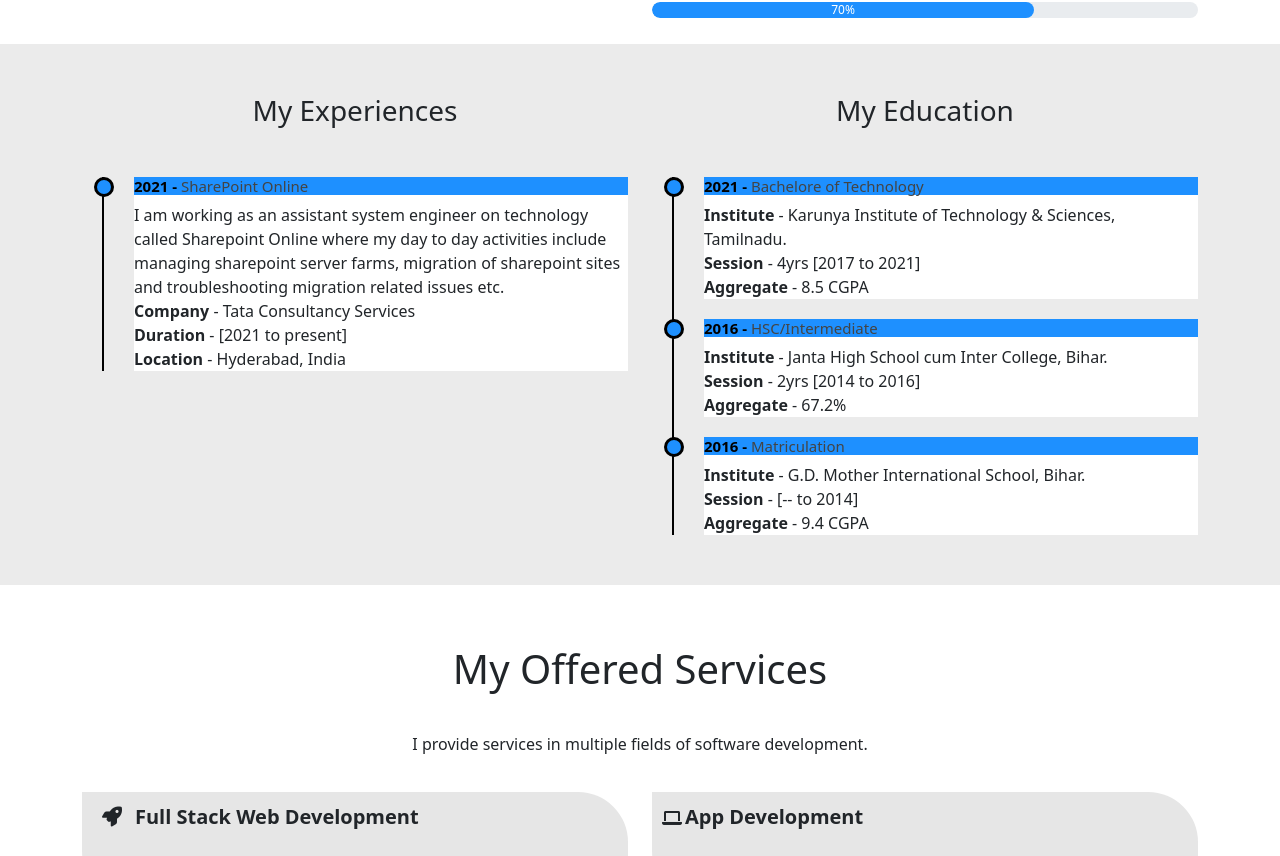
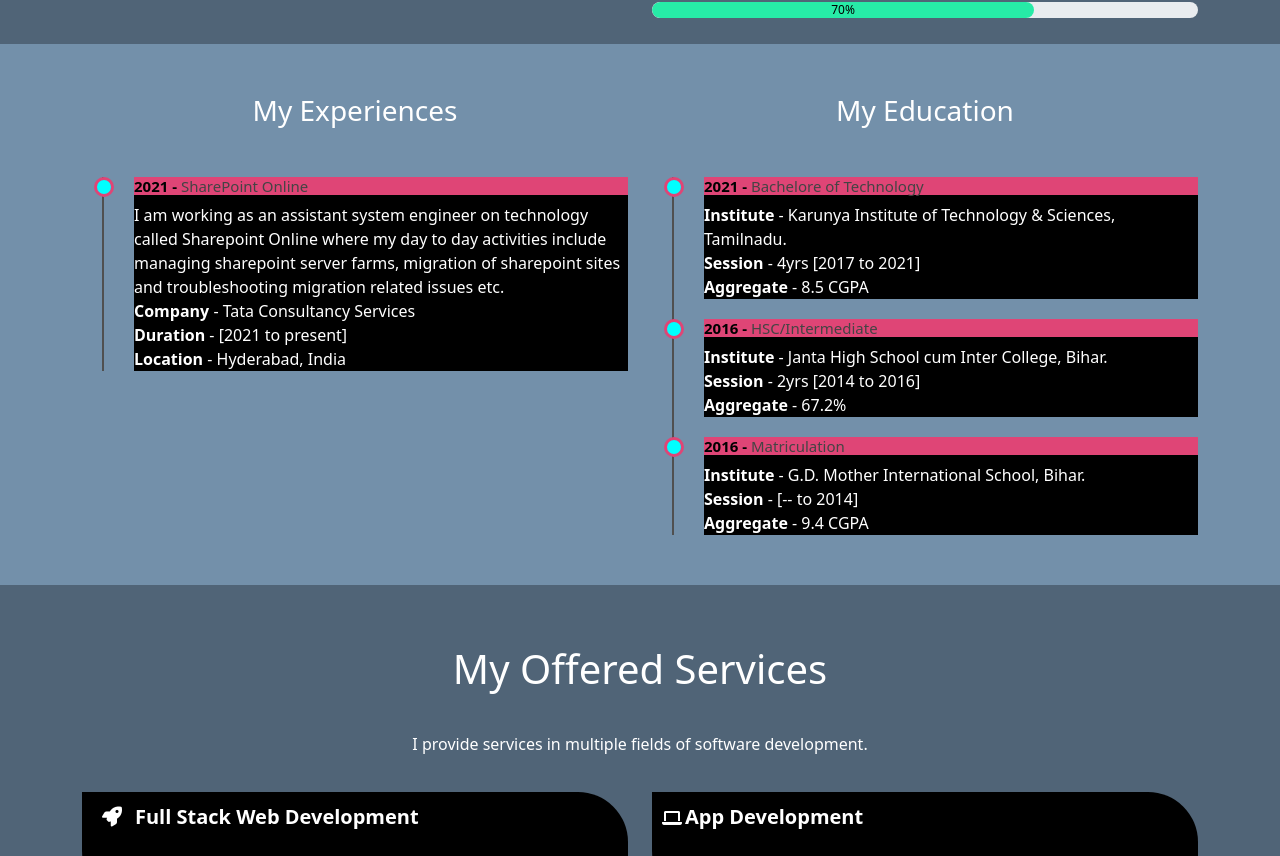
Before and after one commit to suraj27499/MyResume, a plain HTML site: page index.html in a window 1280 px wide. Shown: the part 1396-2252 px from the top of the page. Drawn offline with nearby package versions, Linux system fonts and the light colour scheme; some packages are replaced by stand-ins of ours; a script that the page names is missing.

Commit message:
darkStyle.css completed

```diff
--- a/darkStyle.css
+++ b/darkStyle.css
@@ -3,7 +3,7 @@ body{
     padding: 0;
     font-family: sans-serif;
 }
-/*--------------------header css----------------*/
+/*--------------------heade css----------------*/
 #header{
     height:100vh;
     background: linear-gradient(rgba(0,0,0,0.6),rgba(0,0,0,0.6)),url(img/background1.jpg);
@@ -60,6 +60,11 @@ body{
     }
 }
 /*---------------ABOUT----------------*/
+#user-info {
+
+    background-color: #506477;
+    color: white;
+}
 .about{
     padding-top: 100px;
     margin-bottom: -130px;
@@ -107,13 +112,14 @@ body{
 }
 .progress-bar{
     border-radius: 16px;
-    background-color: #FFFF00 !important;
+    background-color: #27eBa7 !important;
+    color:black !important;
 }
 /*----------RESUME--------------*/
 .resume{
     margin-top:-50px;
     padding-bottom: 30px;
-    background: #ebebeb;
+    background: #7390aa;
 }
 .resume h3{
     margin:50px;
@@ -136,10 +142,10 @@ body{
     margin-top: 20px;
     margin-bottom: 20px;
     margin-left: 20px;
-    background:white;
+    background:black;
 }
 .timeline li h4{
-    background-color:#FFFF00 ;
+    background-color:#df4576 ;
     padding:5px 0 px 20px;
     color:rgb(68, 68, 68) ;
     font-size: 15px;
@@ -151,11 +157,11 @@ body{
 }
 .timeline li h4 ::before{
   content:' ';
-  background:#FFFF00 ;
+  background:#00FFFF ;
   display: inline-block;
   position: absolute;
   border-radius: 50%;
-  border: 3px solid  black ;
+  border: 3px solid  #df4576 ;
   left: 12px;
   width:20px;
   height:20px;
@@ -173,7 +179,7 @@ body{
 }
 
 .services-box{
-    background-color: #e6e6e6;
+    background-color: black;
     padding: 10px;
     margin-top: 20px;
     border-top-right-radius: 50px;
@@ -183,7 +189,7 @@ body{
 
 .services-box:hover{
     transform: scale(1.1);
-    background-color: #FFFF00;
+    background-color: #0033FF;
     border-top-left-radius: 50px;
     border-bottom-right-radius: 50px;
     transition: transform 0.7s;
@@ -202,7 +208,7 @@ body{
 .services-box p{
    font-size: 15px;
    margin-top: 20px;
-   color:#777 ;
+   color:white ;
 }
 /*--------------contact-----------*/
 .contact{
--- a/index.html
+++ b/index.html
@@ -5,7 +5,7 @@
     <meta charset="UTF-8">
     <meta name="viewport" content="width=device-width, initial-scale=1.0">
     <title>My Resume</title>
-    <link rel="stylesheet" href="lightStyle.css">
+    <link rel="stylesheet" href="darkStyle.css">
     <link rel="stylesheet" href="https://cdnjs.cloudflare.com/ajax/libs/font-awesome/6.0.0-beta2/css/all.min.css">
     <!-- CSS only -->
     <link href="https://cdn.jsdelivr.net/npm/bootstrap@5.1.3/dist/css/bootstrap.min.css" rel="stylesheet"
```
